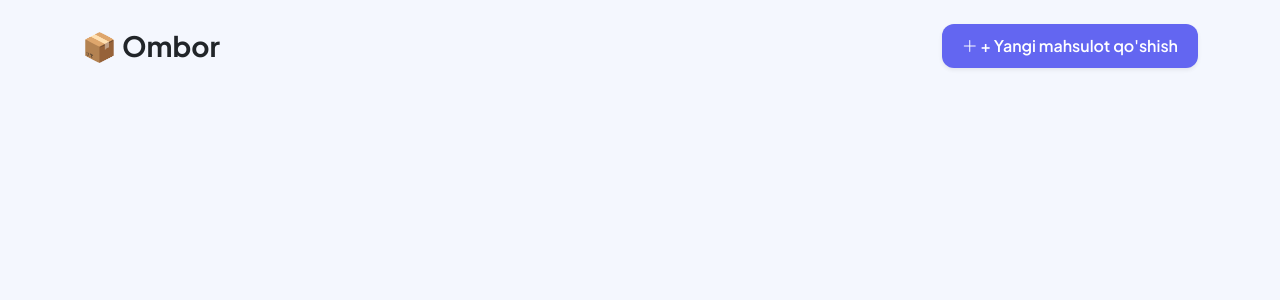
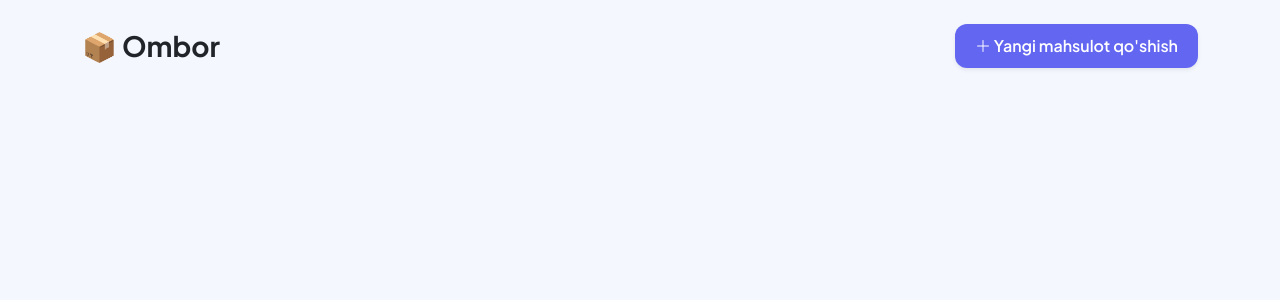
Before and after one commit to urmonaliyevv/market-sayt, a Flask app: page /ombor in a window 1280 px wide. Shown: the part 57-357 px from the top of the page. Run offline with Flask 3, Linux system fonts and the light colour scheme; some libraries are stand-ins or nearby versions.

Commit message:
Update ombor.html

```diff
--- a/templates/ombor.html
+++ b/templates/ombor.html
@@ -3,7 +3,7 @@
 <div class="d-flex justify-content-between align-items-center mb-4">
     <h3 class="fw-bold m-0 text-dark">📦 Ombor</h3>
     <button class="btn btn-premium shadow-sm" data-bs-toggle="modal" data-bs-target="#addModal">
-        <i class="bi bi-plus-lg"></i> + Yangi mahsulot qo'shish
+        <i class="bi bi-plus-lg"></i>  Yangi mahsulot qo'shish
     </button>
 </div>
 
```
